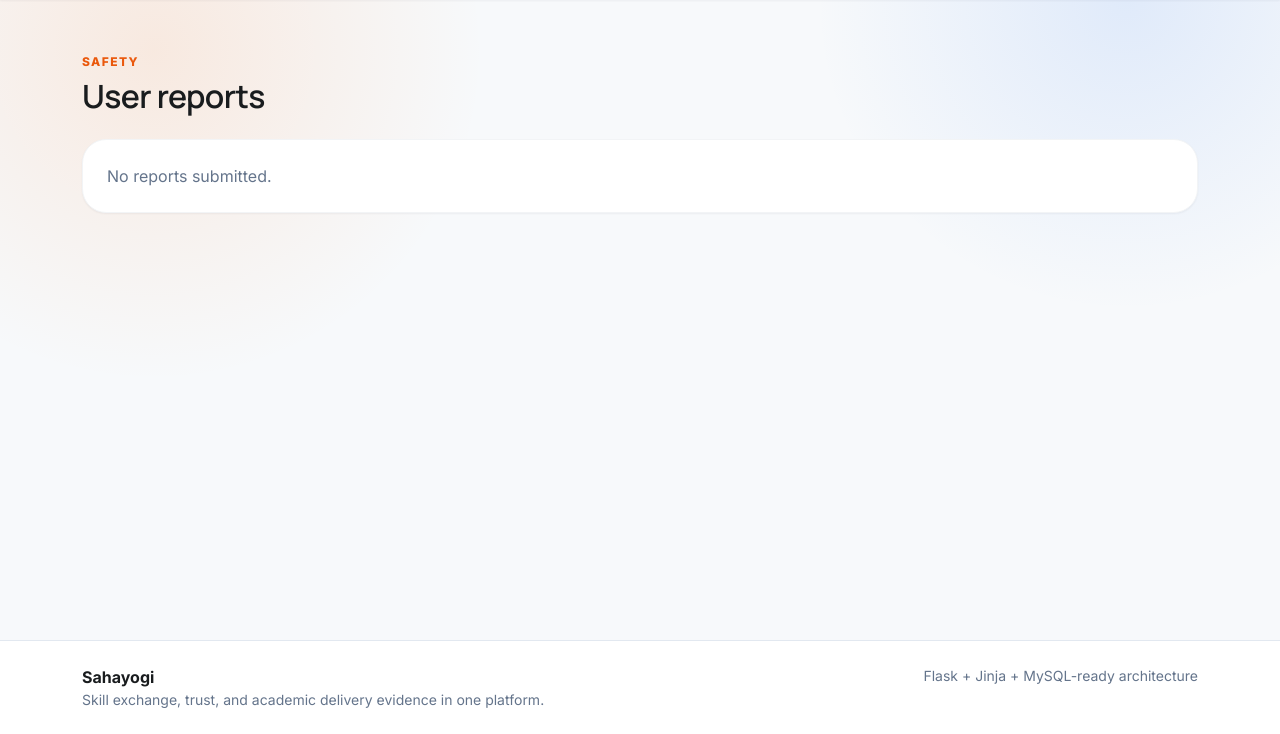
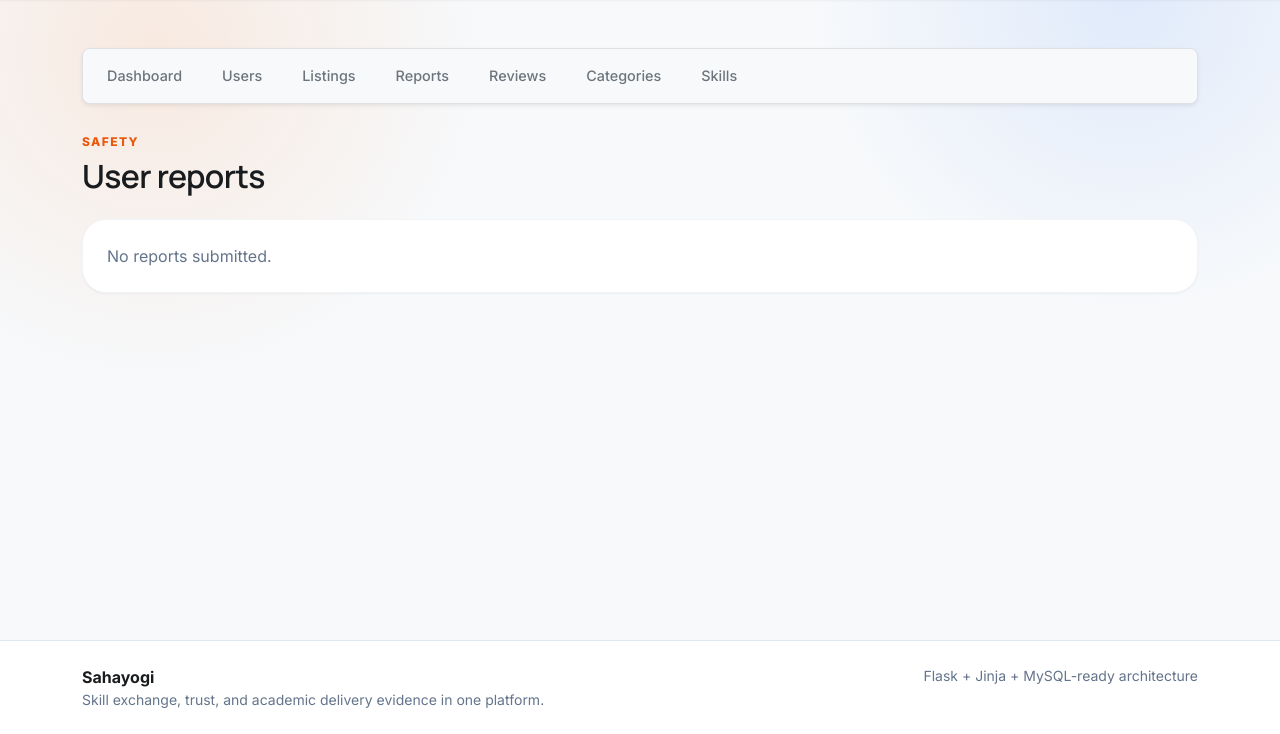
Before and after one commit to 13hugol/Sahayogi, a Python web app: template app/templates/admin/reports.html in a window 1280 px wide. Shown: the part 70-804 px from the top of the page. Run offline with Jinja, Linux system fonts and the light colour scheme; the template is opened without the code that fills it, so the values that code supplies are empty.

Commit message:
Implement unified admin sub-navigation bar across all admin templates

```diff
--- /dev/null
+++ b/app/templates/admin/_nav.html
@@ -0,0 +1,25 @@
+<div class="mb-4">
+  <ul class="nav nav-pills gap-2 bg-light p-2 rounded-3 shadow-sm border" style="background-color: #f8f9fa; border-radius: 10px;">
+    <li class="nav-item">
+      <a class="nav-link {% if request.endpoint == 'admin.dashboard' %}active text-white bg-dark{% else %}text-secondary{% endif %} rounded-pill px-3 py-1.5" style="font-weight: 500; font-size: 0.9rem;" href="{{ url_for('admin.dashboard') }}">Dashboard</a>
+    </li>
+    <li class="nav-item">
+      <a class="nav-link {% if request.endpoint == 'admin.users' %}active text-white bg-dark{% else %}text-secondary{% endif %} rounded-pill px-3 py-1.5" style="font-weight: 500; font-size: 0.9rem;" href="{{ url_for('admin.users') }}">Users</a>
+    </li>
+    <li class="nav-item">
+      <a class="nav-link {% if request.endpoint == 'admin.listings' %}active text-white bg-dark{% else %}text-secondary{% endif %} rounded-pill px-3 py-1.5" style="font-weight: 500; font-size: 0.9rem;" href="{{ url_for('admin.listings') }}">Listings</a>
+    </li>
+    <li class="nav-item">
+      <a class="nav-link {% if request.endpoint == 'admin.reports' %}active text-white bg-dark{% else %}text-secondary{% endif %} rounded-pill px-3 py-1.5" style="font-weight: 500; font-size: 0.9rem;" href="{{ url_for('admin.reports') }}">Reports</a>
+    </li>
+    <li class="nav-item">
+      <a class="nav-link {% if request.endpoint == 'admin.reviews' %}active text-white bg-dark{% else %}text-secondary{% endif %} rounded-pill px-3 py-1.5" style="font-weight: 500; font-size: 0.9rem;" href="{{ url_for('admin.reviews') }}">Reviews</a>
+    </li>
+    <li class="nav-item">
+      <a class="nav-link {% if request.endpoint == 'admin.categories' %}active text-white bg-dark{% else %}text-secondary{% endif %} rounded-pill px-3 py-1.5" style="font-weight: 500; font-size: 0.9rem;" href="{{ url_for('admin.categories') }}">Categories</a>
+    </li>
+    <li class="nav-item">
+      <a class="nav-link {% if request.endpoint == 'admin.skills' %}active text-white bg-dark{% else %}text-secondary{% endif %} rounded-pill px-3 py-1.5" style="font-weight: 500; font-size: 0.9rem;" href="{{ url_for('admin.skills') }}">Skills</a>
+    </li>
+  </ul>
+</div>
--- a/app/templates/admin/categories.html
+++ b/app/templates/admin/categories.html
@@ -2,6 +2,7 @@
 {% extends "base.html" %}
 {% block title %}Categories | Sahayogi{% endblock %}
 {% block content %}
+  {% include "admin/_nav.html" %}
   <div class="row g-4">
     <div class="col-lg-5">
       <div class="card card-shell">
--- a/app/templates/admin/dashboard.html
+++ b/app/templates/admin/dashboard.html
@@ -2,6 +2,7 @@
 {% extends "base.html" %}
 {% block title %}Admin Dashboard | Sahayogi{% endblock %}
 {% block content %}
+  {% include "admin/_nav.html" %}
   <header class="page-header">
     <div>
       <span class="eyebrow">Moderation command center</span>
--- a/app/templates/admin/listings.html
+++ b/app/templates/admin/listings.html
@@ -2,6 +2,7 @@
 {% extends "base.html" %}
 {% block title %}Moderate Listings | Sahayogi{% endblock %}
 {% block content %}
+  {% include "admin/_nav.html" %}
   <div class="section-head mb-4"><div><span class="eyebrow">Queue</span><h1 class="h2 mb-0">Pending listings</h1></div></div>
   {% for listing in listings %}
     <div class="card card-shell mb-4">
--- a/app/templates/admin/reports.html
+++ b/app/templates/admin/reports.html
@@ -2,6 +2,7 @@
 {% extends "base.html" %}
 {% block title %}Reports | Sahayogi{% endblock %}
 {% block content %}
+  {% include "admin/_nav.html" %}
   <div class="section-head mb-4"><div><span class="eyebrow">Safety</span><h1 class="h2 mb-0">User reports</h1></div></div>
   {% for report in reports %}
     <div class="card card-shell mb-4">
--- a/app/templates/admin/reviews.html
+++ b/app/templates/admin/reviews.html
@@ -2,6 +2,7 @@
 {% extends "base.html" %}
 {% block title %}Moderate Reviews | Sahayogi{% endblock %}
 {% block content %}
+  {% include "admin/_nav.html" %}
   <div class="section-head mb-4">
     <div>
       <span class="eyebrow">Moderation Queue</span>
--- a/app/templates/admin/skills.html
+++ b/app/templates/admin/skills.html
@@ -2,6 +2,7 @@
 {% extends "base.html" %}
 {% block title %}Skills | Sahayogi{% endblock %}
 {% block content %}
+  {% include "admin/_nav.html" %}
   <div class="row g-4">
     <div class="col-lg-5">
       <div class="card card-shell">
--- a/app/templates/admin/users.html
+++ b/app/templates/admin/users.html
@@ -2,6 +2,7 @@
 {% extends "base.html" %}
 {% block title %}Manage Users | Sahayogi{% endblock %}
 {% block content %}
+  {% include "admin/_nav.html" %}
   <div class="section-head mb-4"><div><span class="eyebrow">Enforcement</span><h1 class="h2 mb-0">User management</h1></div></div>
   {% if target_user %}
     <div class="card card-shell mb-4">
```
